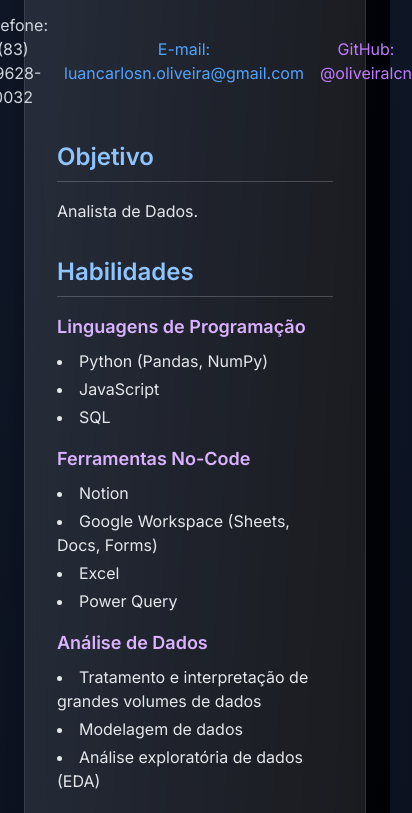
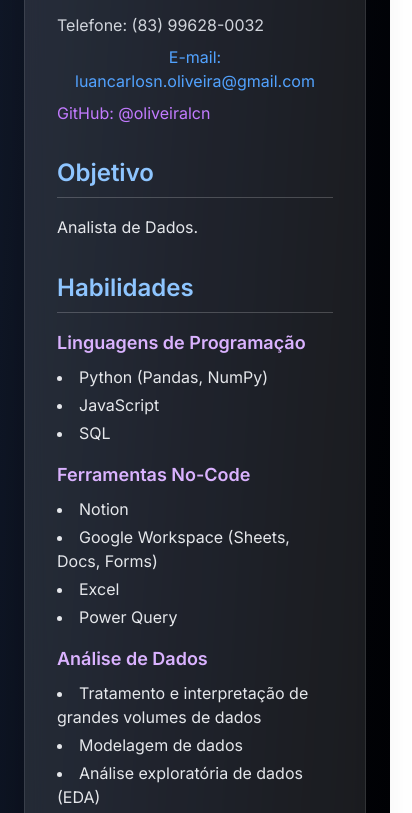
Before and after one commit to oliveiralcn/curriculo, a plain HTML site: page index.html in a window 390 px wide. Shown: the part 216-1029 px from the top of the page, 412 px wide, since content can reach past the window. Drawn offline with nearby package versions, Linux system fonts and the light colour scheme.

Commit message:
Atualização na disposição das informações pessoais

```diff
--- a/index.html
+++ b/index.html
@@ -10,6 +10,14 @@
         body {
             font-family: 'Inter', sans-serif;
         }
+        /* Estilos para telas menores */
+        @media (max-width: 640px) { /* sm breakpoint em Tailwind é 640px */
+            .info-pessoal {
+                flex-direction: column;
+                align-items: flex-start;
+                gap: 0.5rem;
+            }
+        }
     </style>
 </head>
 <body class="bg-gradient-to-br from-gray-900 to-black text-white p-6 rounded-lg shadow-lg">
@@ -17,7 +25,7 @@
         <header class="text-center mb-8">
             <h1 class="text-4xl font-bold text-transparent bg-clip-text bg-gradient-to-r from-blue-400 to-purple-400">Luan Carlos Nunes de Oliveira</h1>
             <p class="text-gray-400 text-lg mt-2">Analista de Dados</p>
-            <div class="flex justify-center items-center gap-4 mt-4">
+            <div class="flex justify-center items-center gap-4 mt-4 info-pessoal">
                 <span class="text-gray-300">
                     <a href="https://wa.me/5583996280032" target="_blank" rel="noopener noreferrer" class="hover:text-green-400 transition duration-300">
                         Telefone: (83) 99628-0032
@@ -186,7 +194,7 @@
                         <h4 class="text-lg font-semibold text-purple-300 mb-1">Informática Básica</h4>
                         <p class="text-gray-200">Microlins</p>
                     </article>
-                     <article class="bg-black/20 p-4 rounded-lg border border-white/10 shadow-md transition duration-300 hover:shadow-lg hover:scale-[1.01]">
+                    <article class="bg-black/20 p-4 rounded-lg border border-white/10 shadow-md transition duration-300 hover:shadow-lg hover:scale-[1.01]">
                         <h4 class="text-lg font-semibold text-purple-300 mb-1">Excel Avançado</h4>
                         <p class="text-gray-200">Microlins</p>
                     </article>
```
